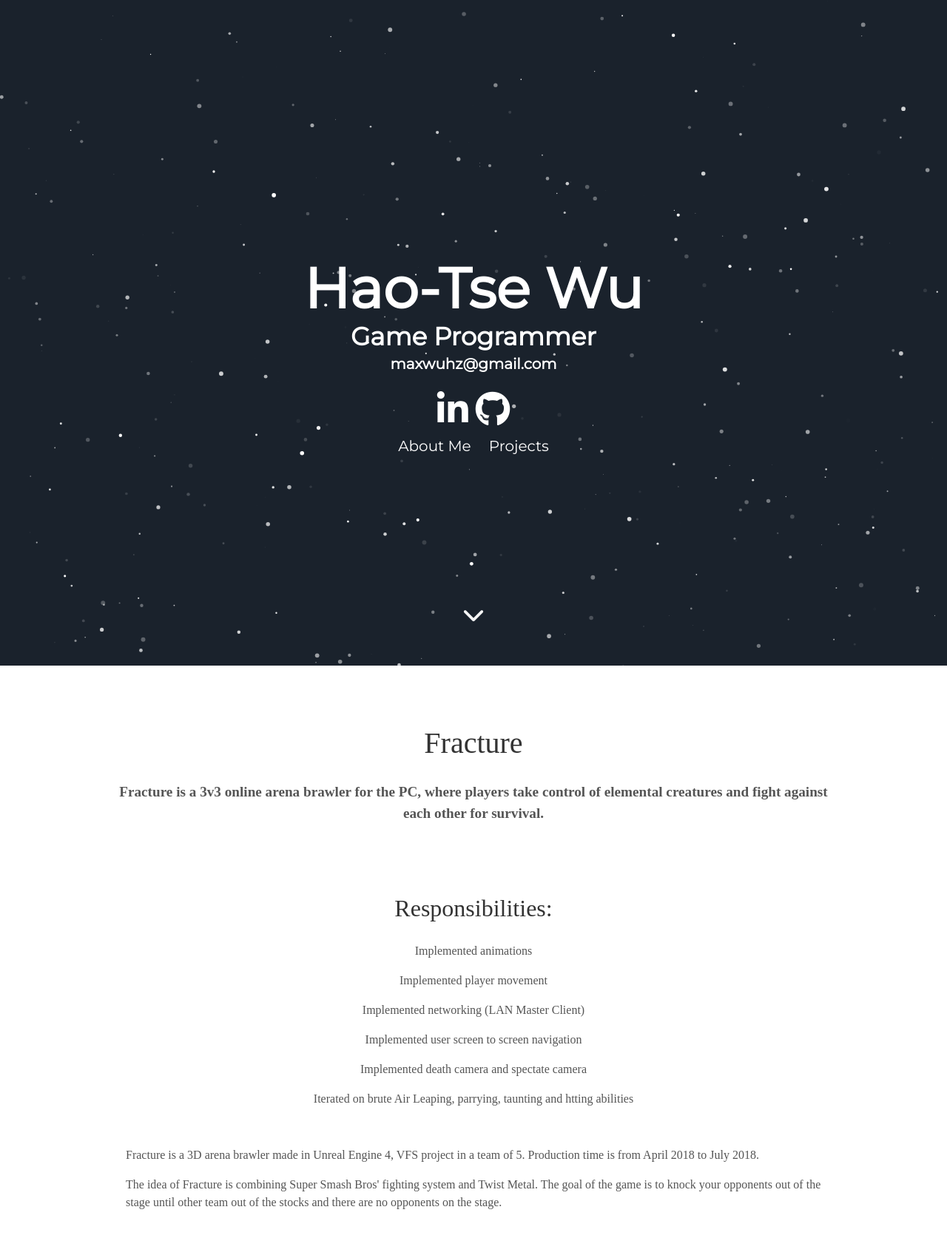
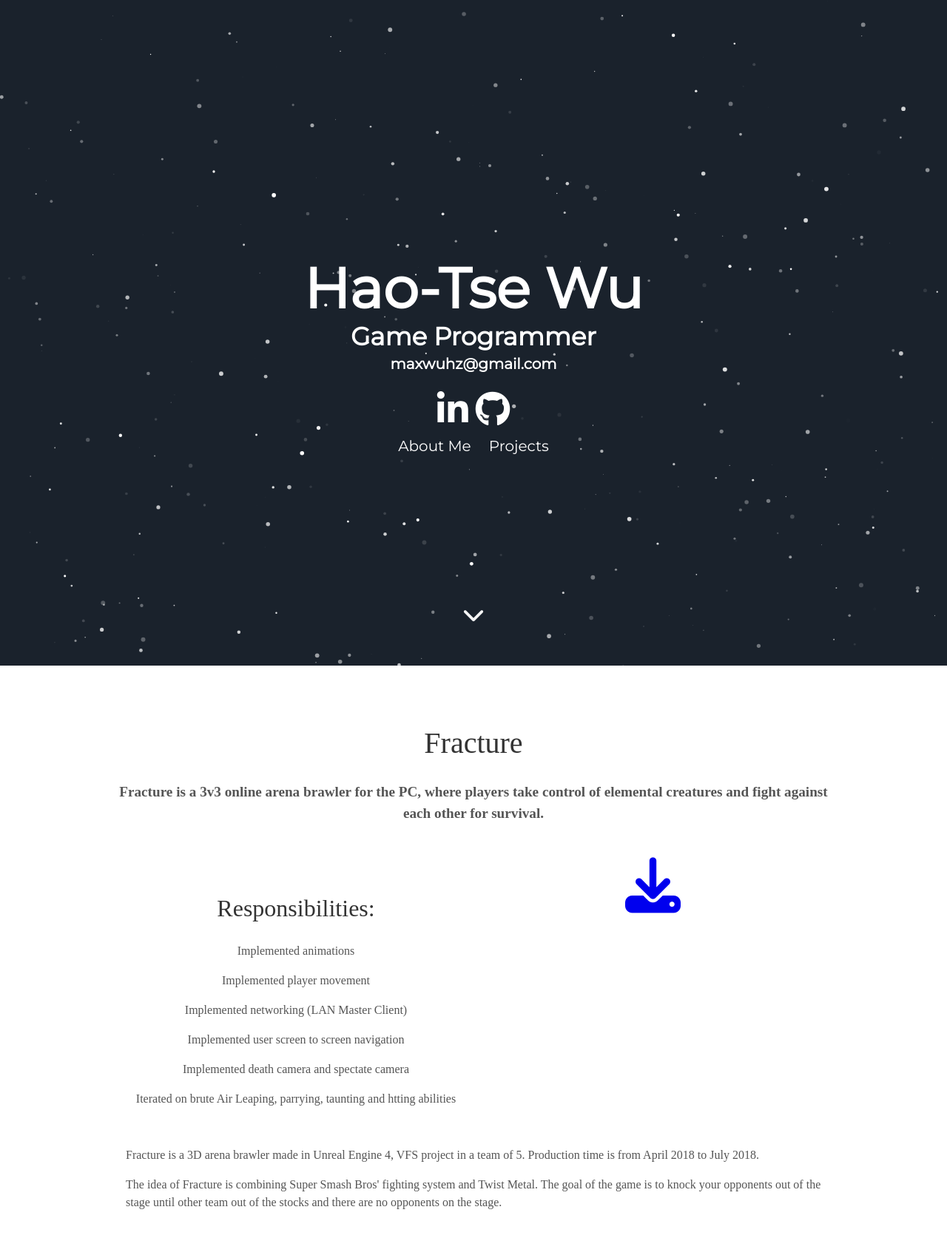
Before and after one commit to Maxroo/Maxroo.github.io, a Jekyll site: the page built from fracture.html, in a window 1280 px wide. Shown: the top 1674 px of the page at 74% size. Built offline with Jekyll 4.4.1, drawn with Linux system fonts in a browser that asks for light colours; nearby versions of some CDN libraries; some web fonts are replaced; comment, search, counter and statistics services are not loaded; grey boxes are pictures that could not be loaded.

Commit message:
update fracture test4

```diff
--- a/_includes/fracture.html
+++ b/_includes/fracture.html
@@ -1,3 +1,17 @@
+<head>
+    <script src="https://kit.fontawesome.com/a09c14740d.js"></script>
+
+    <style>
+    .fab{
+      color: rgb(255, 255, 255)
+    }
+
+    .fab:hover{
+      color: rgb(255, 187, 187)
+    }
+    </style>
+
+  </head>
 <div class="user-details">
   <h1>Fracture</h1>
   <p class="content" style="font-weight: bold" style="text-align: left">Fracture is a 3v3 online arena brawler for the PC,
@@ -13,6 +27,9 @@
     <p class="content">Implemented death camera and spectate camera</p>
     <p class="content">Iterated on brute Air Leaping, parrying, taunting and htting abilities</p>
   </div>
+  <div class="tech">
+      <a aria-label="Download" target="_blank" href="projects.myvfs.com/games/GD48/Fracture.zip"><i style="padding-left: 5px" class="fas fa-download"></i></a>
+    </div>
 </div>
   <div class="user">
       <div class="tech">
@@ -31,7 +48,7 @@
     </div>
   </div>
   <div class="user">
-    <h2 style="text-align: center">Team Members:</h2>
+    <h1>Team Members:</h1>
     <div class="tech">
       <h3 style="text-align: center">Design and Programming</h3>
       <p class="content">Hao-Tse Wu: Animation, UI, Networking, Gameplay Programmer</p>
```
